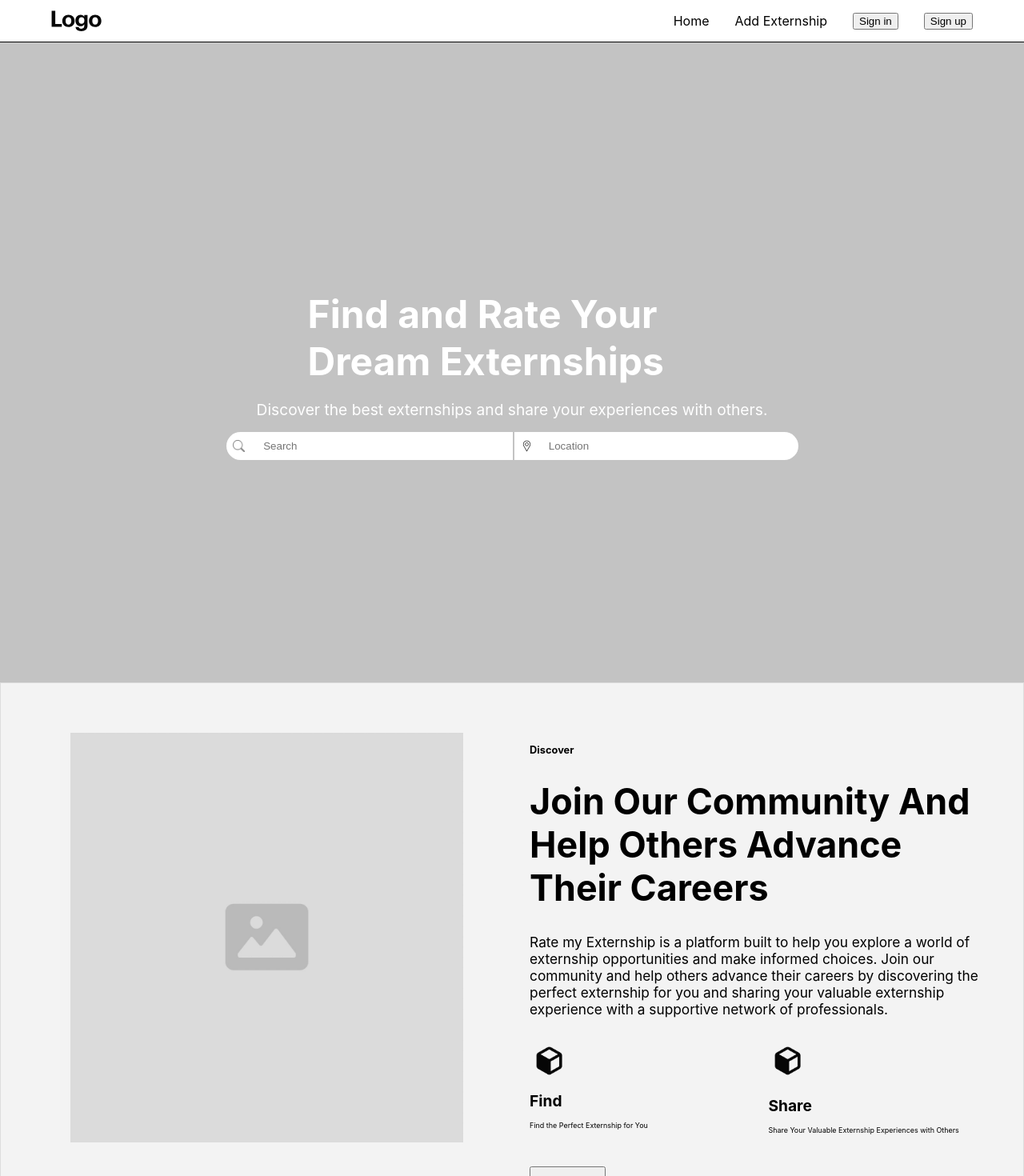
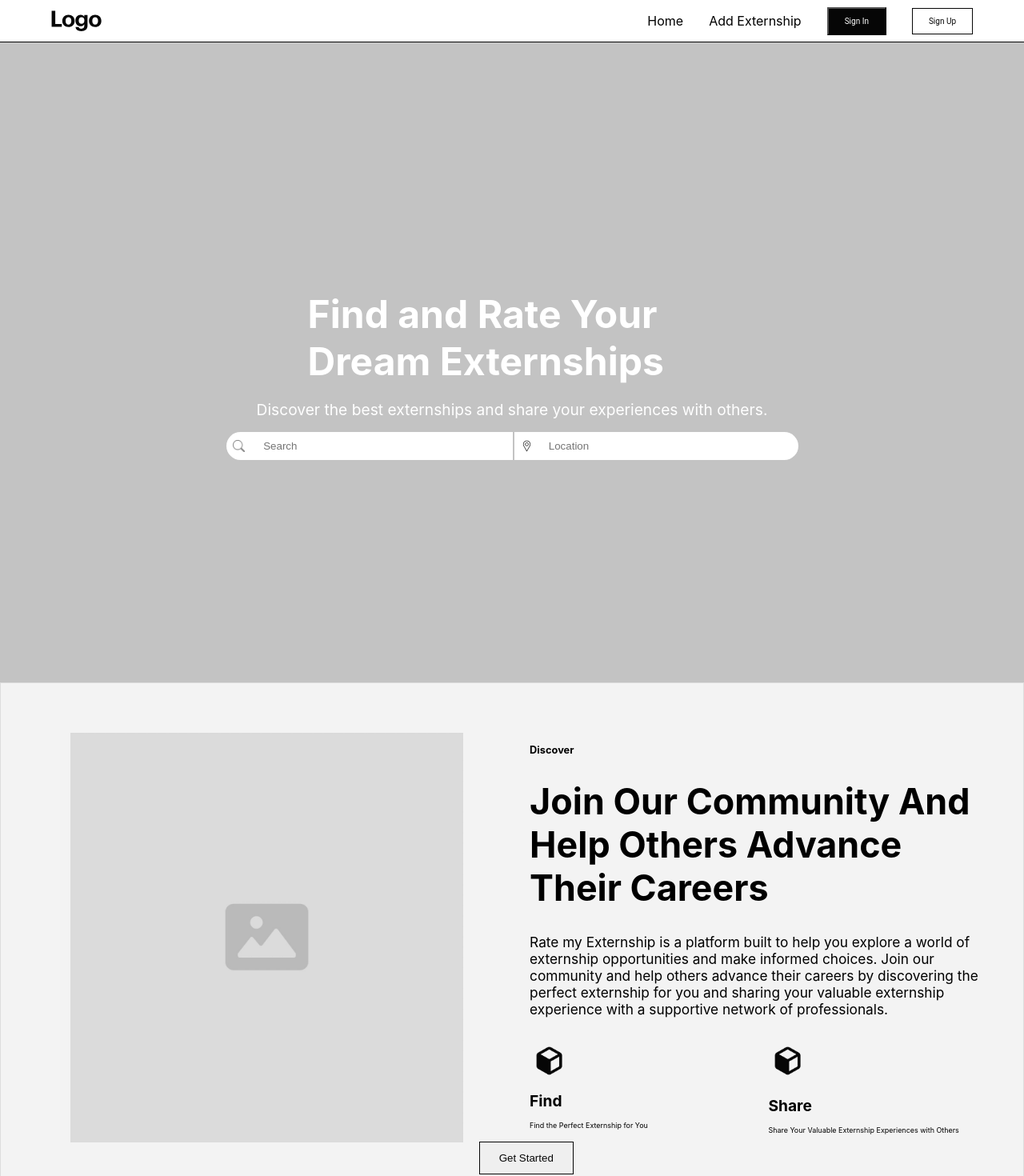
Before and after one commit to austindusa/Code-Enjoyers-Senior-Project, a React (Create React App) app: page / in a window 1280 px wide. Shown: the top 1470 px of the page at 80% size. Built offline with nearby package versions, Linux system fonts and the light colour scheme.

Commit message:
CE-9 Create reusable button method that encapsulates our button styling

```diff
--- /dev/null
+++ b/src/components/getStartedButton.jsx
@@ -0,0 +1,22 @@
+import React from "react";
+
+function GetStartedButton() {
+
+    const buttonStyle = {
+        display: 'flex',
+        padding: '0.75rem 1.5rem',
+        justifyContent: 'center',
+        alignItems: 'center',
+        gap: '0.5rem',
+        border: '1px solid var(--Black, #060606)',
+        color: 'var(--Black, #060606)',
+    }
+
+    return (
+        <button className={"getStarted"} style={buttonStyle}>
+            Get Started
+        </button>
+    )
+}
+
+export default GetStartedButton
--- a/src/components/imageTextBox.jsx
+++ b/src/components/imageTextBox.jsx
@@ -1,6 +1,7 @@
 import React from "react";
 import imgHolder from '../images/imageHold.jpeg';
 import Cube from '../images/cube.png';
+import GetStartedButton from "./getStartedButton";
 
 function ImageTextBox() {
   const textBoxStyle = {
@@ -76,14 +77,6 @@ function ImageTextBox() {
     fontSize: "0.7vw",
   };
 
-  const startButton = {
-    marginLeft: "10%",
-    marginTop: "5%",
-    width: "15%",
-    height: "6%",
-    fontSize: "0.7vw",
-  };
-
   return (
     <div style={textBoxStyle}>
       <img style={imgStyle} src={imgHolder} alt="Image Holder" />
@@ -99,7 +92,7 @@ function ImageTextBox() {
         <p style={paraText}>Find the Perfect Externship for You</p>
         <h1 style={secondTextCube}>Share</h1>
         <p style={secondParaText}>Share Your Valuable Externship Experiences with Others</p>
-        <button style={startButton}>Get Started</button>
+        <GetStartedButton />
       </div>
     </div>
   );
--- a/src/components/navigationBar.jsx
+++ b/src/components/navigationBar.jsx
@@ -1,5 +1,7 @@
 import React from "react";
 import logo from '../images/logo.svg';
+import SignInButton from './signInButton';
+import SignUpButton from './signUpButton';
 
 function NavigationBar() {
     const navigationStyle = {
@@ -35,8 +37,8 @@ function NavigationBar() {
                 <div style={clickableComponentsStyle}>
                     <lable>Home</lable>
                     <label>Add Externship</label>
-                    <button>Sign in</button>
-                    <button>Sign up</button>
+                    <SignInButton />
+                    <SignUpButton />
                 </div>
             </div>
         </div>
--- /dev/null
+++ b/src/components/signInButton.jsx
@@ -0,0 +1,28 @@
+import React from "react";
+
+function SignInButton() {
+
+    const buttonStyle = {
+        display: 'flex',
+        justifyContent: 'center',
+        alignItems: 'center',
+        padding: '0.5rem 1.25rem',
+        gap: '0.5rem',
+        fontFamily: 'Roboto',
+        fontSize: '0.625rem',
+        fontStyle: 'normal',
+        fontWeight: '400',
+        lineHeight: '150%',
+
+        background: 'var(--Black, #060606)',
+        color: 'var(--White, #ffffff)',
+    }
+
+    return (
+        <button style={buttonStyle}>
+            Sign In
+        </button>
+    )
+}
+
+export default SignInButton
--- /dev/null
+++ b/src/components/signUpButton.jsx
@@ -0,0 +1,29 @@
+import React from "react";
+
+function SignUpButton() {
+
+    const buttonStyle = {
+        display: 'flex',
+        justifyContent: 'center',
+        alignItems: 'center',
+        padding: '0.5rem 1.25rem',
+        gap: '0.5rem',
+        fontFamily: 'Roboto',
+        fontSize: '0.625rem',
+        fontStyle: 'normal',
+        fontWeight: '400',
+        lineHeight: '150%',
+
+        border: '1px solid var(--Black, #060606)',
+        background: 'var(--White, #ffffff',
+        color: 'var(--Black, #060606)',
+    }
+
+    return (
+        <button style={buttonStyle}>
+            Sign Up
+        </button>
+    )
+}
+
+export default SignUpButton
```
Also changed, not shown: 1 other file (tests, documents, lock files or other folders).
